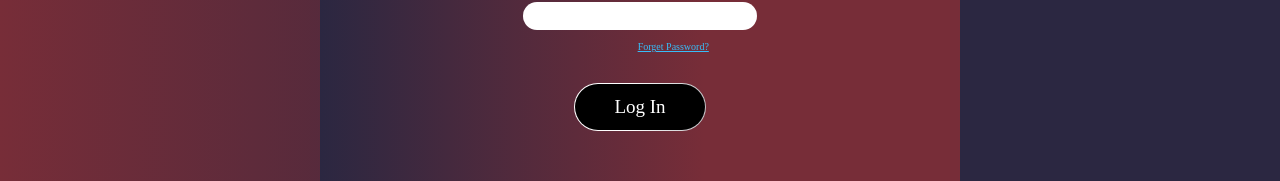
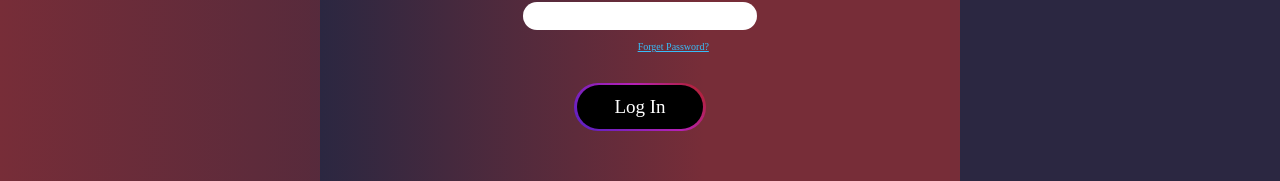
Before and after one commit to Amitkys/projects, a website: page nav_barr/login/login.html in a window 1280 px wide. In both pictures the pointer is over the button "Log In". Shown: the part 362-543 px from the top of the page. Drawn offline with nearby package versions, Linux system fonts and the light colour scheme; a web font is replaced by a local one.

Commit message:
Update login.html
update submit button

```diff
--- a/nav_barr/login/login.html
+++ b/nav_barr/login/login.html
@@ -68,7 +68,8 @@ label{
   align-items: center;
   font: inherit;
  /* background: linear-gradient(90deg, white 10%, gray 120%);*/
-  background: linear-gradient(90deg, rgb(255, 255, 255) 44%, rgb(194, 194, 197) 100%, rgb(211, 229, 232) 100%);
+ /*Liner gradient of border*/
+  background: linear-gradient(90deg, rgb(255, 255, 255) 44%, rgb(99, 99, 106) 60%, rgb(130, 132, 132) 100%);
   border: 0;
   padding: 10px 40px;
   position: relative;
@@ -91,6 +92,36 @@ label{
     border-radius: calc(var(--border-radius) - var(--border-width));
     z-index: -1;
     cursor: pointer;
+}
+#login-button:hover{
+  --border-width: 2.2px;
+  --border-radius: 40px;
+  background: linear-gradient(45deg, rgb(23, 32, 203) -40%, rgb(182, 33, 182) 60%, rgb(177, 33, 33) 100%);
+  border: 0;
+  padding: 10px 40px;
+  position: relative;
+  border-radius: var(--border-radius);
+  z-index: 1;
+  cursor: pointer;
+
+
+}
+#login-button:hover::before{
+  content: '';
+  display: block;
+  height: calc(100% - calc(var(--border-width) * 2));
+  width: calc(100% - calc(var(--border-width) * 2));
+
+  background: black;
+  position: absolute;
+  /* border width is 1px, you can change as per requrirement */
+  top: var(--border-width);
+  left: var(--border-width);
+  border-radius: calc(var(--border-radius) - var(--border-width));
+
+  z-index: -1;
+  cursor: pointer;
+
 }
 
 </style>
```
